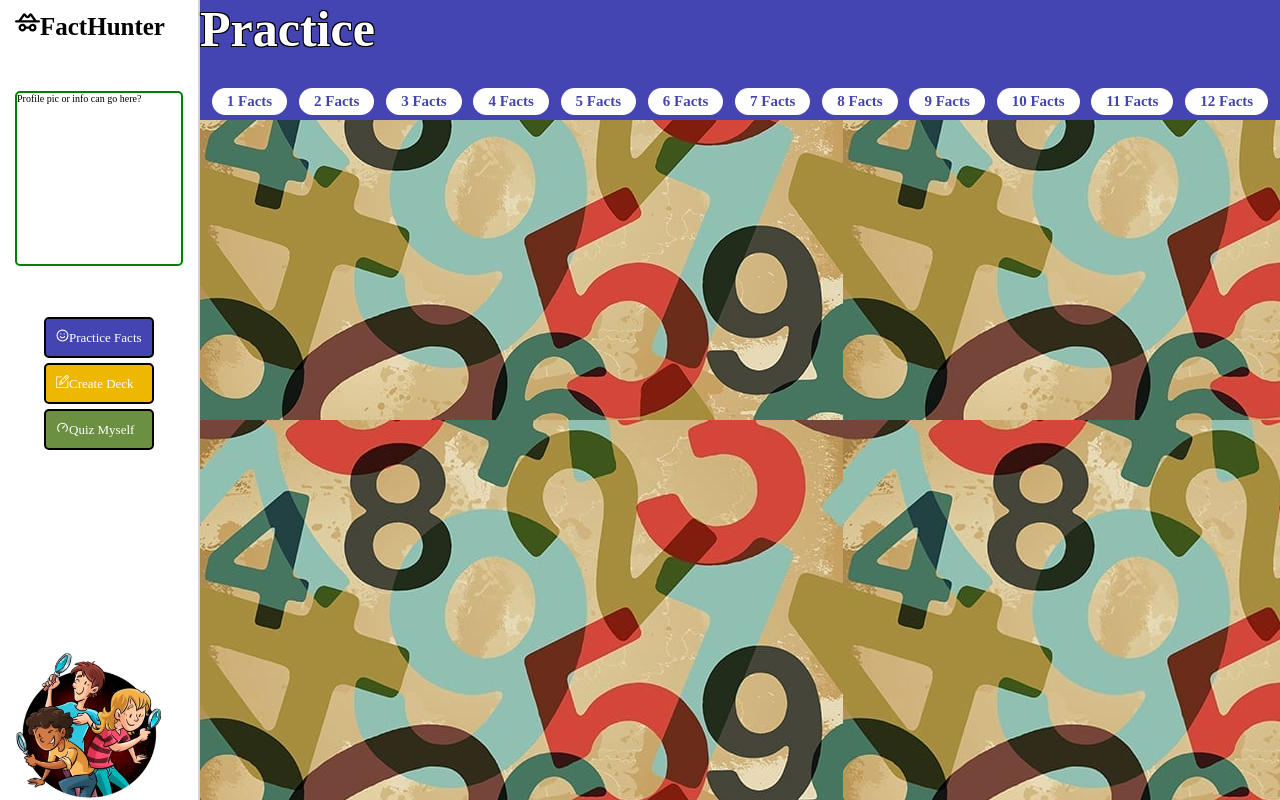
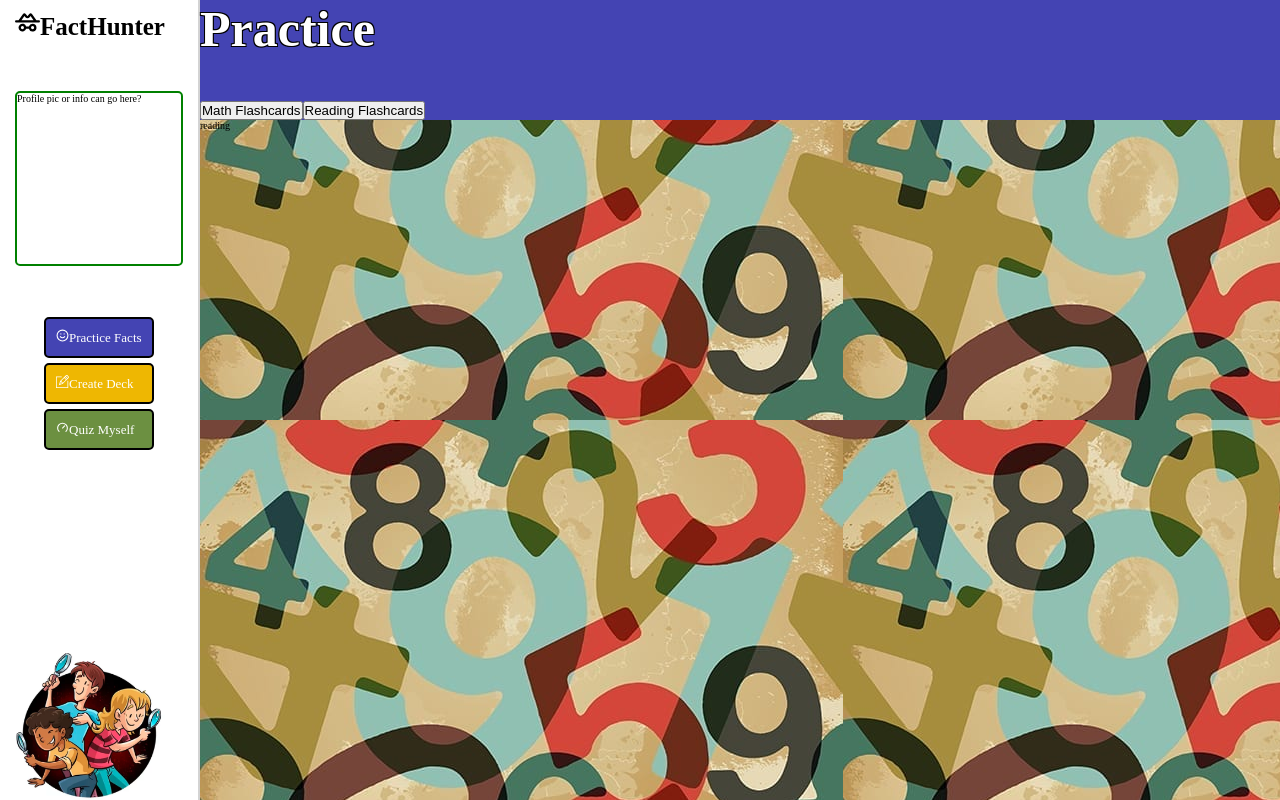
Before and after one commit to longhairshortcode/factHunterFE, a React (Vite) app: page /dashboard/practice in a window 1280 px wide. Built offline with nearby package versions, Linux system fonts and the light colour scheme.

Commit message:
got button to turn yellow on click for practice, need to study why, and then figure out reading data

```diff
--- a/src/App.jsx
+++ b/src/App.jsx
@@ -8,10 +8,10 @@ import Login from './pages/Login.jsx';
 import Dashboard from './pages/Dashboard.jsx';
 import Welcome from './components/Dashboard/Workspace/Welcome.jsx';
 import Practice from './components/Dashboard/Workspace/Practice/Practice.jsx';
-import Create from './components/Dashboard/Workspace/Create/Create.jsx';
+// import Create from './components/Dashboard/Workspace/Create/Create.jsx';
 import Quiz from './components/Dashboard/Workspace/Quiz/Quiz.jsx';
 import Set from './components/Dashboard/Workspace/Practice/Set/Set.jsx';
-import CreatedSet from "./components/Dashboard/Workspace/Create/CreatedSet/CreatedSet.jsx"
+// import CreatedSet from "./components/Dashboard/Workspace/Create/CreatedSet/CreatedSet.jsx"
 import Make from "./components/Dashboard/Workspace/Create/Make.jsx"
 
 export const AuthContext = createContext();
@@ -70,13 +70,11 @@ function App() {
                 element={user.id ? <Dashboard /> : <Navigate to='/login' />}
               >
                 <Route index element={<Welcome />} />
-                <Route path='practice' element={<Practice />}>
-                  <Route path=':practiceFactId' element={<Set />} />
-                </Route>
+                <Route path='practice' element={<Practice />}/>
                 <Route path='make' element={<Make />}/>
-                <Route path='create' element={<Create />}>
+                {/* <Route path='create' element={<Create />}>
                   <Route path='flashcards/:topic/:subtopic' element={<CreatedSet />} />
-                </Route>
+                </Route> */}
                 <Route path='quiz' element={<Quiz />} />
               </Route>
             </Routes>
--- a/src/components/Dashboard/Workspace/Create/CreatedSet/CreatedSet.jsx
+++ b/src/components/Dashboard/Workspace/Create/CreatedSet/CreatedSet.jsx
@@ -2,6 +2,8 @@ import { useEffect, useState, useContext } from "react";
 import axios from "axios";
 import style from "./CreatedSet.module.css";
 import { AuthContext } from "../../../../../App";
+
+
 
 function CreatedSet({topicAndSubtopic, fetchTrigger, flashcardsTopicSubtopic, setFlashcardsTopicSubtopic}) {
   const { topic, subtopic } = topicAndSubtopic;
--- a/src/components/Dashboard/Workspace/Practice/Practice.jsx
+++ b/src/components/Dashboard/Workspace/Practice/Practice.jsx
@@ -1,22 +1,70 @@
 import { Outlet, Link} from "react-router-dom"
 import style from "./Practice.module.css"
+import { useState } from "react"
+import Set from "./Set/Set.jsx"
+
 
 function Practice() {
+
+const [selectedCategory, setSelectedCategory] = useState(null)
+const [practiceFactId, setPracticeFactId] = useState("1")
+
   return (
     <div className={style.componentContainer}>
       <div className={style.titleAndLinks}>
       <p className={style.practice}>Practice</p>
-      <div className={style.linksContainer}>
-        <div className={style.links}>
-          {Array(12).fill(null).map((_, index)=>(
-            <Link className={style.numberButton} key={index + 1} to={`${index + 1}`}>{index + 1} Facts </Link>
-          ))}
 
+
+
+      <div className={style.mathAndReadingButtonContainer}>
+        <button
+          className={style.mathFlashcardsButton}
+          onClick={() => {setSelectedCategory("math")}}
+
+        >
+          Math Flashcards
+        </button>
+        <button
+          className={style.readingFlashcardsButton}
+          onClick={() => {setSelectedCategory("reading")}}
+        >
+          Reading Flashcards
+        </button>
+      </div>
+{/* // QQQQ IS THIS TOO ADVANCED, DO I NEED SIMPLER CODE? */}
+      {selectedCategory && (
+        <div className={style.categoriesContainer}>
+          {selectedCategory === "math" ? (
+              <div className={style.linksContainer}>
+                <div className={style.links}>
+                  {Array(12).fill(null).map((_, index)=>(
+                  <button className={style.numberButton} key={index + 1} onClick={() => setPracticeFactId(`${index + 1}`)}>{index + 1} Facts </button>))}
+                </div>
+              </div>
+          ) : (
+            <div className={style.linksContainer}>
+                <div className={style.links}>
+                  {Array(6).fill(null).map((_, index)=>(
+                  <button className={style.numberButton} key={index + 1} to={`${index + 1}`}>{index + 1} Facts </button>))}
+                </div>
+              </div>
+          )}
         </div>
-      </div>
+      )}
+
+
+
+
+
+
+
+
+
+
+
     </div>
 
-      <Outlet/>
+      <Set selectedCategory={selectedCategory} practiceFactId={practiceFactId} setPracticeFactId={setPracticeFactId}/>
 
     </div>
   )
--- a/src/components/Dashboard/Workspace/Practice/Set/Set.jsx
+++ b/src/components/Dashboard/Workspace/Practice/Set/Set.jsx
@@ -1,9 +1,36 @@
-//should be the same as last one but this is from github
-
 import style from "./Set.module.css";
-import { useParams } from "react-router-dom";
 import { useState } from "react";
 import { FaDivide } from "react-icons/fa6";
+
+function Set({ practiceFactId, setPracticeFactId, selectedCategory }) {
+  const numberPracticeFactId = Number(practiceFactId);
+  const [operation, setOperation] = useState("");
+  const [activeButton, setActiveButton] = useState("");
+
+  const operationsAndNames = [
+    {
+      operation: "+",
+      name: "Addition",
+    },
+    {
+      operation: "-",
+      name: "Subtraction",
+    },
+    {
+      operation: "*",
+      name: "Multiplication",
+    },
+    {
+      operation: "/",
+      name: "Division",
+    },
+  ];
+
+  function handleClick(operationAndName) {
+    setActiveButton(operationAndName.name); // Fixed: Set the active button name
+    setOperation(operationAndName.operation); // Fixed: Set the operation
+    console.log(operationAndName, activeButton);
+  }
 
   function shuffleArray(array) {
     for (let i = array.length - 1; i > 0; i--) {
@@ -11,16 +38,6 @@ function shuffleArray(array) {
       [array[i], array[j]] = [array[j], array[i]];
     }
     return array;
-}
-
-function Set() {
-  //QQQQQQQwhere below come from and what is it
-  const { practiceFactId } = useParams();
-  const numberPracticeFactId = Number(practiceFactId)
-  const [operation, setOperation] = useState("")
-
-  function chooseOperation(opp){
-    setOperation(opp)
   }
 
   // Generate an array of indices // [0, 1, 2, 3....] //length of array, index of each item in array
@@ -31,11 +48,22 @@ function Set() {
 
   return (
     <>
+      {selectedCategory === "math" ? (
+        <>
           <div className={style.buttonsContainer}>
-      <button className={style.buttonAdd}onClick={()=>{chooseOperation("+")}}>Addition</button>
-      <button className={style.buttonSub}onClick={()=>{chooseOperation("-")}}>Subtraction</button>
-      <button className={style.buttonMulti} onClick={()=>{chooseOperation("*")}}>Multiplication</button>
-      <button className={style.buttonDiv} onClick={()=>{chooseOperation("/")}}>Division</button>
+            {operationsAndNames.map((operationAndName, index) => (
+              <button
+                key={index}
+                className={style.button}
+                style={{
+                  backgroundColor:
+                    activeButton === operationAndName.name ? "yellow" : "red", // Fixed: Compare activeButton with operationAndName.name
+                }}
+                onClick={() => handleClick(operationAndName)} // Fixed: Call handleClick on button click
+              >
+                {operationAndName.name}
+              </button>
+            ))}
           </div>
           <div className={style.componentContainer}>
             <div className={style.setsContainer}>
@@ -45,27 +73,33 @@ function Set() {
                     <div className={style.flipCardInner}>
                       <div className={style.flipCardFront}>
                         <div className={style.question}>
-                    {operation === "/" ?
-                        index * numberPracticeFactId
-                        : operation === "-" ?
-                          numberPracticeFactId + index
-                          : index
-                      }
-                      { operation === "/" ? <FaDivide /> : operation ? operation :  "+"}
+                          {operation === "/"
+                            ? index * numberPracticeFactId
+                            : operation === "-"
+                            ? numberPracticeFactId + index
+                            : index}
+                          {operation === "/" ? (
+                            <FaDivide />
+                          ) : operation ? (
+                            operation
+                          ) : (
+                            "+"
+                          )}
                           {numberPracticeFactId}
                         </div>
                       </div>
                       <div className={style.flipCardBack}>
-                    <div className={style.answer}> {operation === "/" ?
-                        index
-                        : operation === "-" ?
-                          index
-                          : operation === "*" ?
-                            index * numberPracticeFactId
-                            : operation === "+" ?
-                              index + numberPracticeFactId
-                              : index + numberPracticeFactId
-                      }</div>
+                        <div className={style.answer}>
+                          {operation === "/"
+                            ? index
+                            : operation === "-"
+                            ? index
+                            : operation === "*"
+                            ? index * numberPracticeFactId
+                            : operation === "+"
+                            ? index + numberPracticeFactId
+                            : index + numberPracticeFactId}
+                        </div>
                       </div>
                     </div>
                   </div>
@@ -73,7 +107,12 @@ function Set() {
               ))}
             </div>
           </div>
-</>  );
+        </>
+      ) : (
+        <div>reading</div>
+      )}
+    </>
+  );
 }
 
 export default Set;
--- a/src/components/Dashboard/Workspace/Practice/Set/Set.module.css
+++ b/src/components/Dashboard/Workspace/Practice/Set/Set.module.css
@@ -32,13 +32,16 @@
   background-color:  rgb(68, 68, 179);
 }
 
-.buttonAdd, .buttonSub, .buttonMulti, .buttonDiv{
+/* .button{
   background-color: rgb(221, 37, 56);
   color: white;
   padding: 5px;
   border-radius: 3px;
+} */
 
-}
+
+
+
 
 .flipCardFront{
     display: flex;
```
Lines whose indentation alone changed are shown as unchanged.
